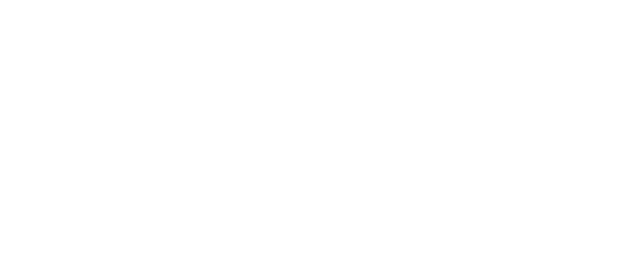
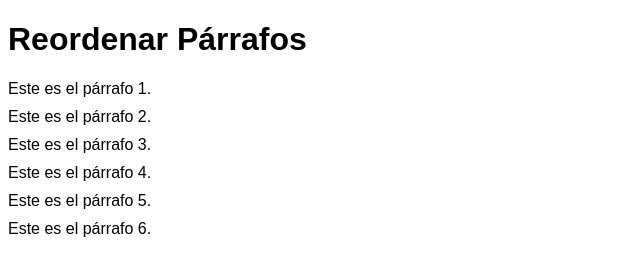
Before and after one commit to ChengCheng534/DWEC, a plain HTML site: page Pruebas/p9.html in a window 1280 px wide. Shown: the whole page, without its empty margins (0-640 px from the left). Drawn offline with Linux system fonts and the light colour scheme.

Commit message:
ejercicio

```diff
--- a/Pruebas/p9.html
+++ b/Pruebas/p9.html
@@ -1,11 +1,49 @@
+<!-- Ejercicio -->
+<!-- Obtener todos los nodos que sen padres y visualizar los nodos con sus nombres
+y el número de hijos-->
+<!-- Obtener todos los nodos que tengan la etiqueta "p" y -->
+<!-- y visualizar por consola todos con su nombre de etiqueda, su id y su valor -->
+
 <!DOCTYPE html>
 <html lang="en">
 <head>
-    <meta charset="UTF-8">
-    <meta name="viewport" content="width=device-width, initial-scale=1.0">
-    <title>Document</title>
+  <meta charset="UTF-8">
+  <meta name="viewport" content="width=device-width, initial-scale=1.0">
+  <title>Reordenar Párrafos</title>
+  <style>
+    body {
+      font-family: Arial, sans-serif;
+    }
+    p {
+      margin: 10px 0;
+    }
+  </style>
 </head>
 <body>
+  <h1>Reordenar Párrafos</h1>
+  <div id="parrafos">
+    <p id="p1">Este es el párrafo 1.</p>
+    <p id="p2">Este es el párrafo 2.</p>
+    <p id="p3">Este es el párrafo 3.</p>
+    <p id="p4">Este es el párrafo 4.</p>
+    <p id="p5">Este es el párrafo 5.</p>
+    <p id="p6">Este es el párrafo 6.</p>
+  </div>
 
+  <script>
+    // 1. Obtener todos los nodos que sean padres
+    const padreNodos = document.querySelectorAll('*'); // Seleccionar todos los nodos
+    padreNodos.forEach(node => {
+      if (node.children.length > 0) { // Si el nodo tiene hijos
+        console.log(`Padre: ${node.nodeName}, Nº de hijos: ${node.children.length}`);
+      }
+    });
+
+    // 2. Obtener todos los nodos que tengan la etiqueta "p"
+    const nodoP = document.querySelectorAll('p'); // Seleccionar todos los <p>
+    nodoP.forEach(p => {
+      console.log(`Etiqueta: ${p.nodeName}, ID: ${p.id}, Texto: "${p.textContent}"`);
+    });
+  </script>
 </body>
 </html>
```
